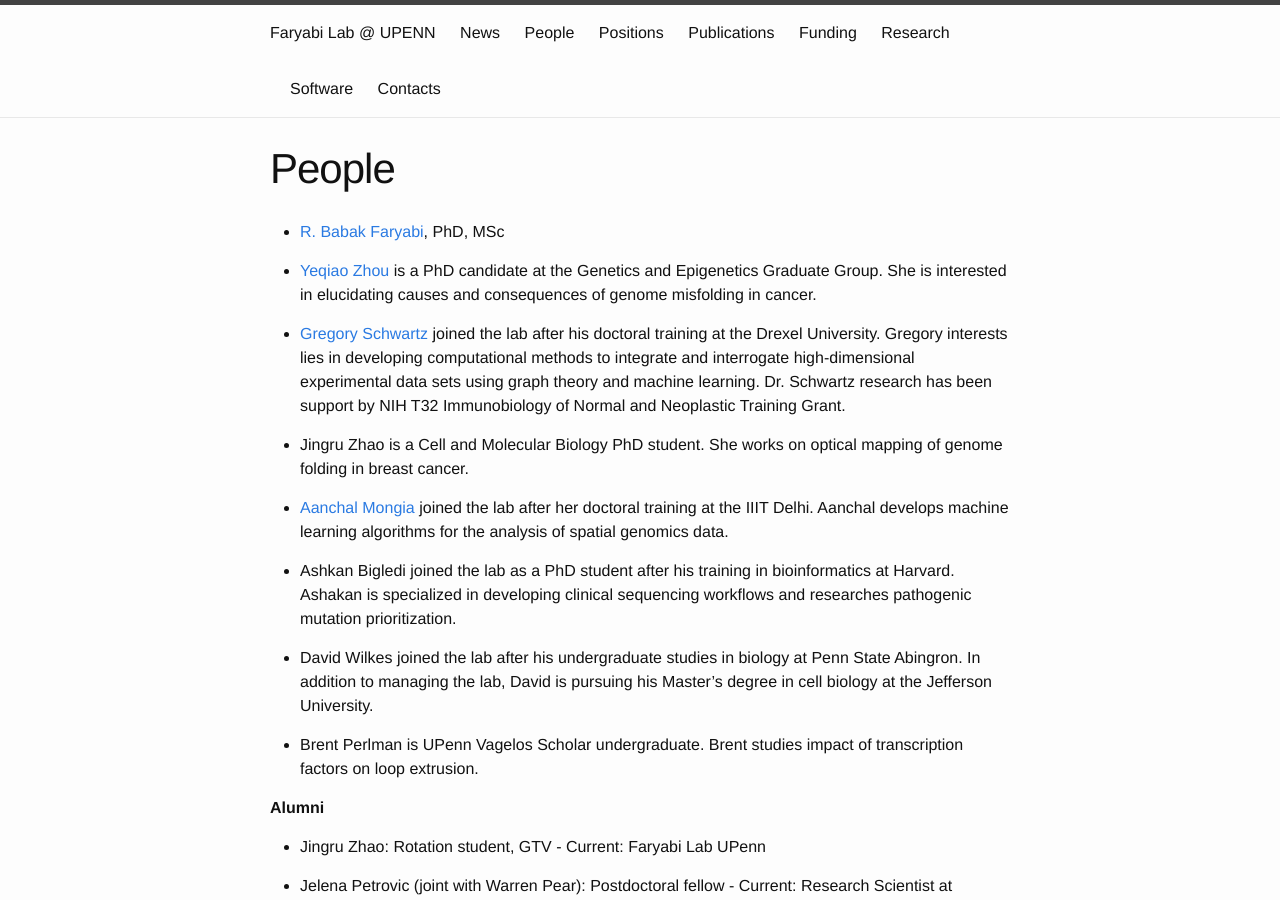
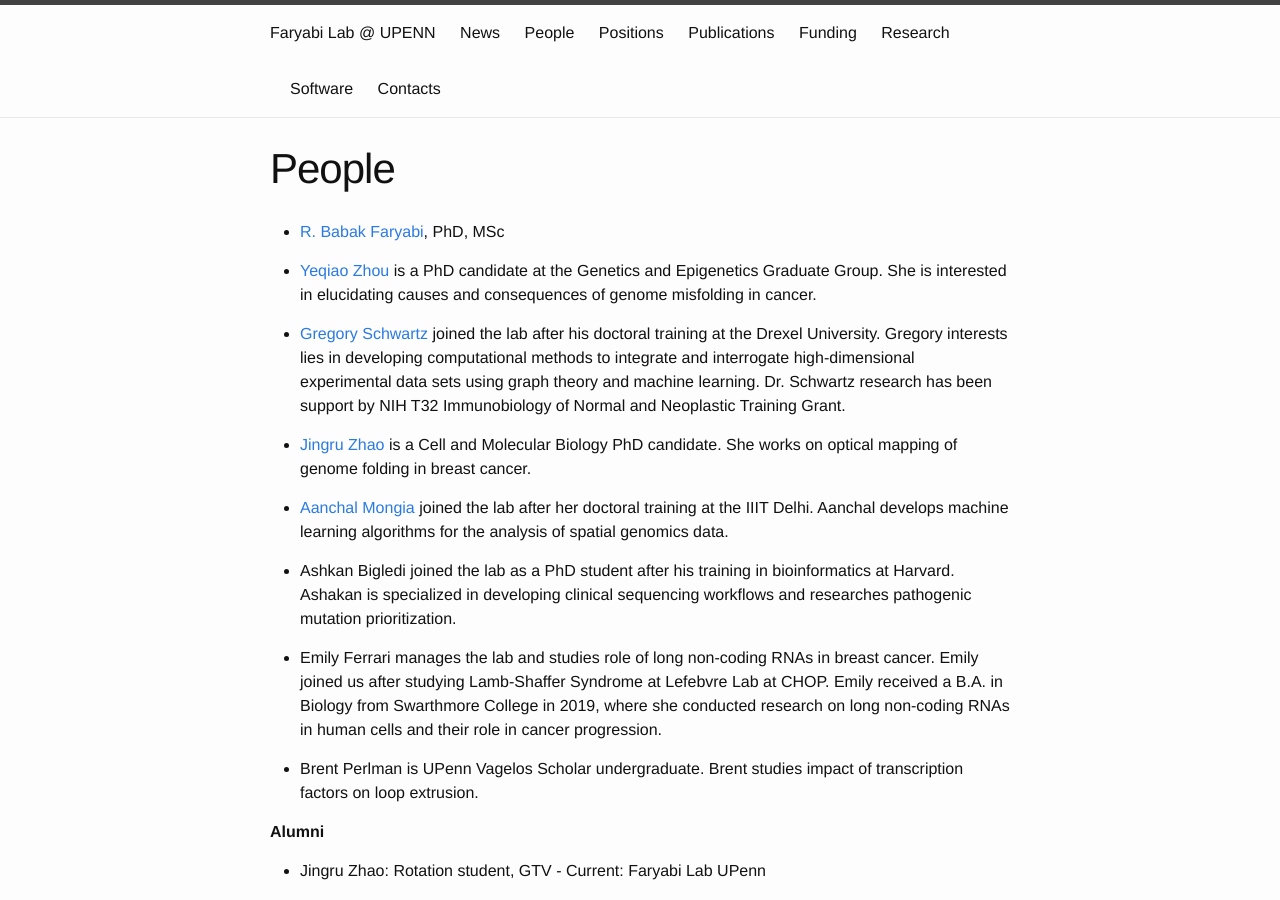
Before and after one commit to faryabib/faryabib.github.io, a Jekyll site: the page built from people.md, in a window 1280 px wide and 900 px high. Built offline with Jekyll 4.4.1, drawn with Linux system fonts in a browser that asks for light colours.

Commit message:
Update people.md

```diff
--- a/people.md
+++ b/people.md
@@ -10,13 +10,13 @@ permalink: /people.html
 
 * [Gregory Schwartz](https://github.com/GregorySchwartz) joined the lab after his doctoral training at the Drexel University. Gregory interests lies in developing computational methods to integrate and interrogate high-dimensional experimental data sets using graph theory and machine learning. Dr. Schwartz research has been support by NIH T32 Immunobiology of Normal and Neoplastic Training Grant.
 
-* Jingru Zhao is a Cell and Molecular Biology PhD student. She works on optical mapping of genome folding in breast cancer.
+* [Jingru Zhao](https://twitter.com/JingruZhao4) is a Cell and Molecular Biology PhD candidate. She works on optical mapping of genome folding in breast cancer.
 
 * [Aanchal Mongia](https://github.com/aanchalMongia) joined the lab after her doctoral training at the IIIT Delhi. Aanchal develops machine learning algorithms for the analysis of spatial genomics data.
 
 * Ashkan Bigledi joined the lab as a PhD student after his training in bioinformatics at Harvard. Ashakan is specialized in developing clinical sequencing workflows and researches pathogenic mutation prioritization.
 
-* David Wilkes joined the lab after his undergraduate studies in biology at Penn State Abingron. In addition to managing the lab, David is pursuing his Master's degree in cell biology at the Jefferson University.
+* Emily Ferrari manages the lab and studies role of long non-coding RNAs in breast cancer. Emily joined us after studying Lamb-Shaffer Syndrome at Lefebvre Lab at CHOP. Emily received a B.A. in Biology from Swarthmore College in 2019, where she conducted research on long non-coding RNAs in human cells and their role in cancer progression.
 
 * Brent Perlman is UPenn Vagelos Scholar undergraduate. Brent studies impact of transcription factors on loop extrusion.
 
```
